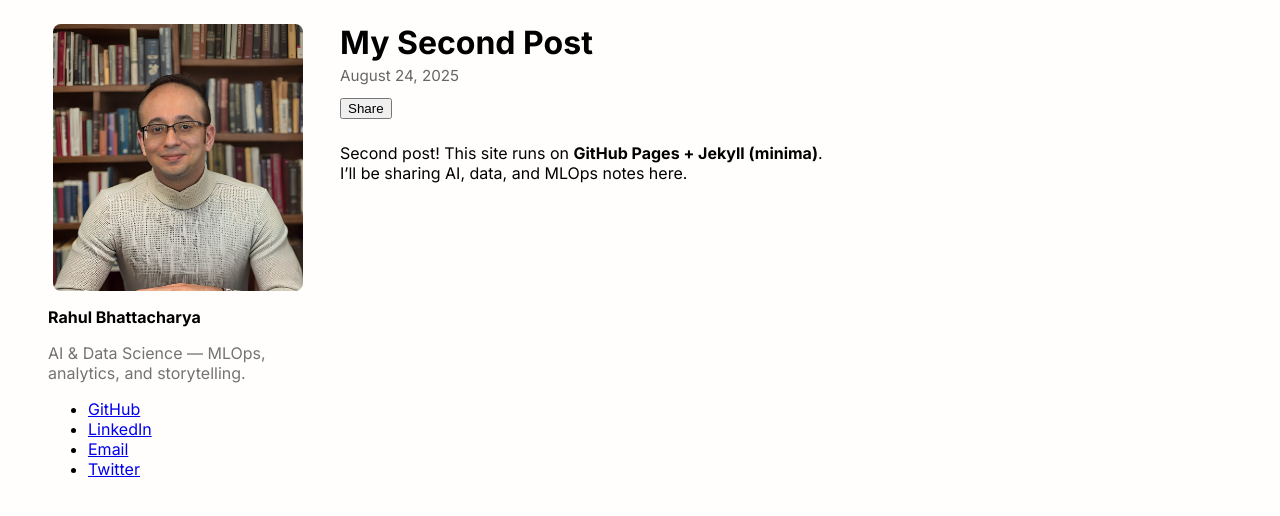
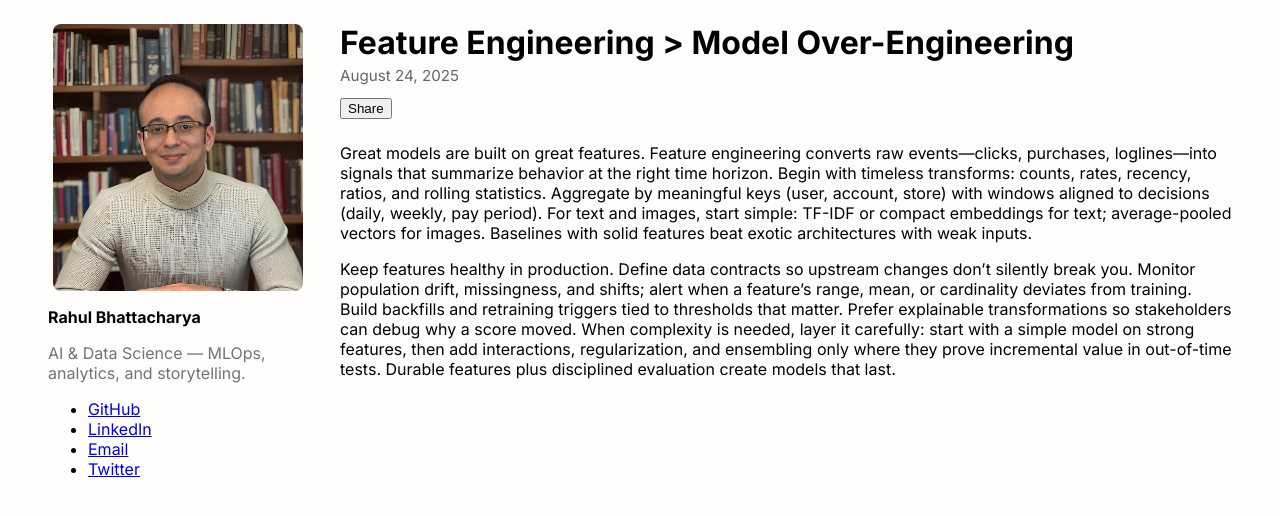
Before and after one commit to RahulBhattacharya1/RahulBhattacharya1.github.io, a Jekyll site: the page built from _posts/2025-08-24-post1.md, in a window 1280 px wide. Shown: the top 516 px of the page. Built offline with Jekyll 4.4.1, drawn with Linux system fonts in a browser that asks for light colours.

Commit message:
Update 2025-08-24-post1.md

```diff
--- a/_posts/2025-08-24-post1.md
+++ b/_posts/2025-08-24-post1.md
@@ -1,9 +1,10 @@
 ---
 layout: default
-title: "My Second Post"
+title: "Feature Engineering > Model Over-Engineering"
 date: 2025-08-24
 categories: [intro]
 ---
 
-Second post! This site runs on **GitHub Pages + Jekyll (minima)**.
-I’ll be sharing AI, data, and MLOps notes here.
+Great models are built on great features. Feature engineering converts raw events—clicks, purchases, loglines—into signals that summarize behavior at the right time horizon. Begin with timeless transforms: counts, rates, recency, ratios, and rolling statistics. Aggregate by meaningful keys (user, account, store) with windows aligned to decisions (daily, weekly, pay period). For text and images, start simple: TF-IDF or compact embeddings for text; average-pooled vectors for images. Baselines with solid features beat exotic architectures with weak inputs.
+
+Keep features healthy in production. Define data contracts so upstream changes don’t silently break you. Monitor population drift, missingness, and shifts; alert when a feature’s range, mean, or cardinality deviates from training. Build backfills and retraining triggers tied to thresholds that matter. Prefer explainable transformations so stakeholders can debug why a score moved. When complexity is needed, layer it carefully: start with a simple model on strong features, then add interactions, regularization, and ensembling only where they prove incremental value in out-of-time tests. Durable features plus disciplined evaluation create models that last.
```
